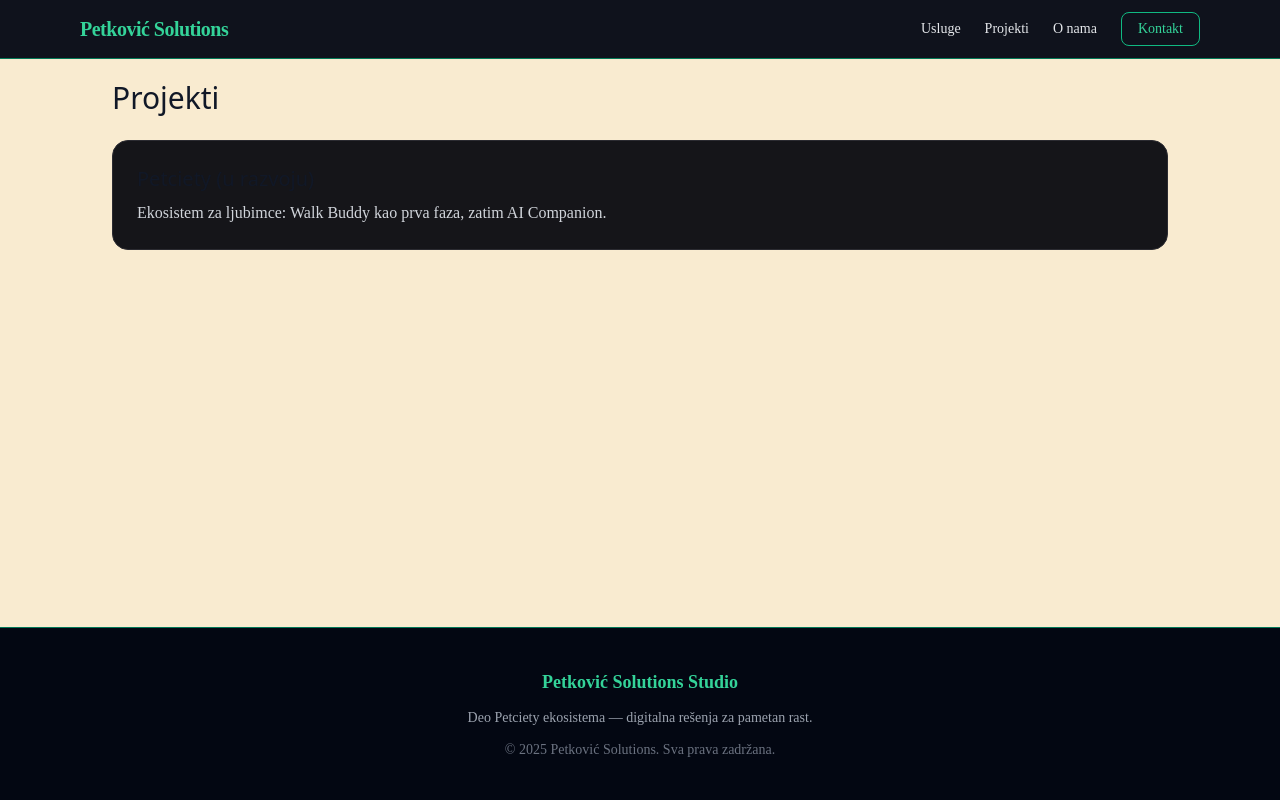
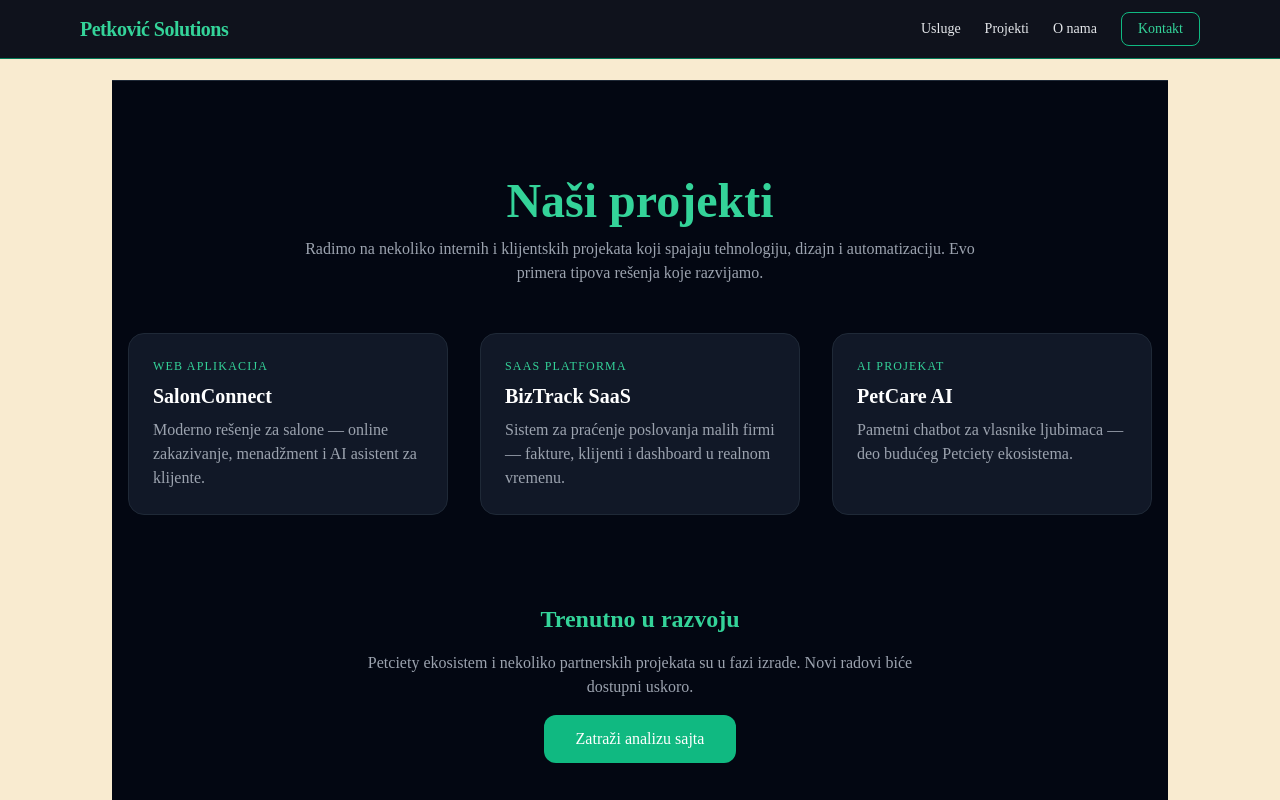
Before and after one commit to brankop87/petkovic-solutions-studio, a Next.js app: page /projekti in a window 1280 px wide. Shown: the top 800 px of the page. Built offline with nearby package versions, Linux system fonts and the light colour scheme.

Commit message:
Update page.tsx

```diff
--- a/app/projekti/page.tsx
+++ b/app/projekti/page.tsx
@@ -1,13 +1,76 @@
-export default function Projekti() {
+"use client";
+
+import Link from "next/link";
+import { MotionConfig } from "framer-motion";
+
+export default function ProjektiPage() {
   return (
-    <section className="space-y-6">
-      <h1 className="font-heading text-3xl">Projekti</h1>
-      <div className="rounded-2xl p-6 bg-surface border border-border">
-        <h3 className="font-heading text-xl">Petciety (u razvoju)</h3>
-        <p className="text-gray-300 mt-2">
-          Ekosistem za ljubimce: Walk Buddy kao prva faza, zatim AI Companion.
-        </p>
-      </div>
-    </section>
+    <MotionConfig reducedMotion="user">
+      <section className="bg-gray-950 text-white min-h-screen py-24 px-4 border-t border-gray-800">
+        <div className="max-w-6xl mx-auto space-y-12">
+          {/* Naslov */}
+          <div className="text-center space-y-3">
+            <h1 className="text-4xl md:text-5xl font-semibold text-emerald-400">
+              Naši projekti
+            </h1>
+            <p className="text-gray-400 max-w-2xl mx-auto">
+              Radimo na nekoliko internih i klijentskih projekata koji spajaju
+              tehnologiju, dizajn i automatizaciju.
+              Evo primera tipova rešenja koje razvijamo.
+            </p>
+          </div>
+
+          {/* Kartice projekata (konceptualni primeri) */}
+          <div className="grid md:grid-cols-3 gap-8">
+            {[
+              {
+                title: "SalonConnect",
+                desc: "Moderno rešenje za salone — online zakazivanje, menadžment i AI asistent za klijente.",
+                tag: "Web aplikacija",
+              },
+              {
+                title: "BizTrack SaaS",
+                desc: "Sistem za praćenje poslovanja malih firmi — fakture, klijenti i dashboard u realnom vremenu.",
+                tag: "SaaS platforma",
+              },
+              {
+                title: "PetCare AI",
+                desc: "Pametni chatbot za vlasnike ljubimaca — deo budućeg Petciety ekosistema.",
+                tag: "AI projekat",
+              },
+            ].map((p) => (
+              <div
+                key={p.title}
+                className="rounded-2xl p-6 bg-gray-900 border border-gray-800 hover:border-emerald-400 hover:scale-[1.01] transition-transform duration-300"
+              >
+                <p className="text-xs uppercase tracking-widest text-emerald-400 mb-2">
+                  {p.tag}
+                </p>
+                <h3 className="text-xl font-semibold text-white">{p.title}</h3>
+                <p className="text-gray-400 mt-2">{p.desc}</p>
+              </div>
+            ))}
+          </div>
+
+          {/* Sekcija o budućim projektima */}
+          <div className="text-center pt-10 space-y-4">
+            <h2 className="text-2xl font-semibold text-emerald-400">
+              Trenutno u razvoju
+            </h2>
+            <p className="text-gray-400 max-w-xl mx-auto">
+              Petciety ekosistem i nekoliko partnerskih projekata su u fazi izrade.
+              Novi radovi biće dostupni uskoro.
+            </p>
+
+            <Link
+              href="/kontakt"
+              className="inline-block px-8 py-3 rounded-xl bg-emerald-500 text-white font-medium hover:bg-emerald-600 transition"
+            >
+              Zatraži analizu sajta
+            </Link>
+          </div>
+        </div>
+      </section>
+    </MotionConfig>
   );
 }
```
